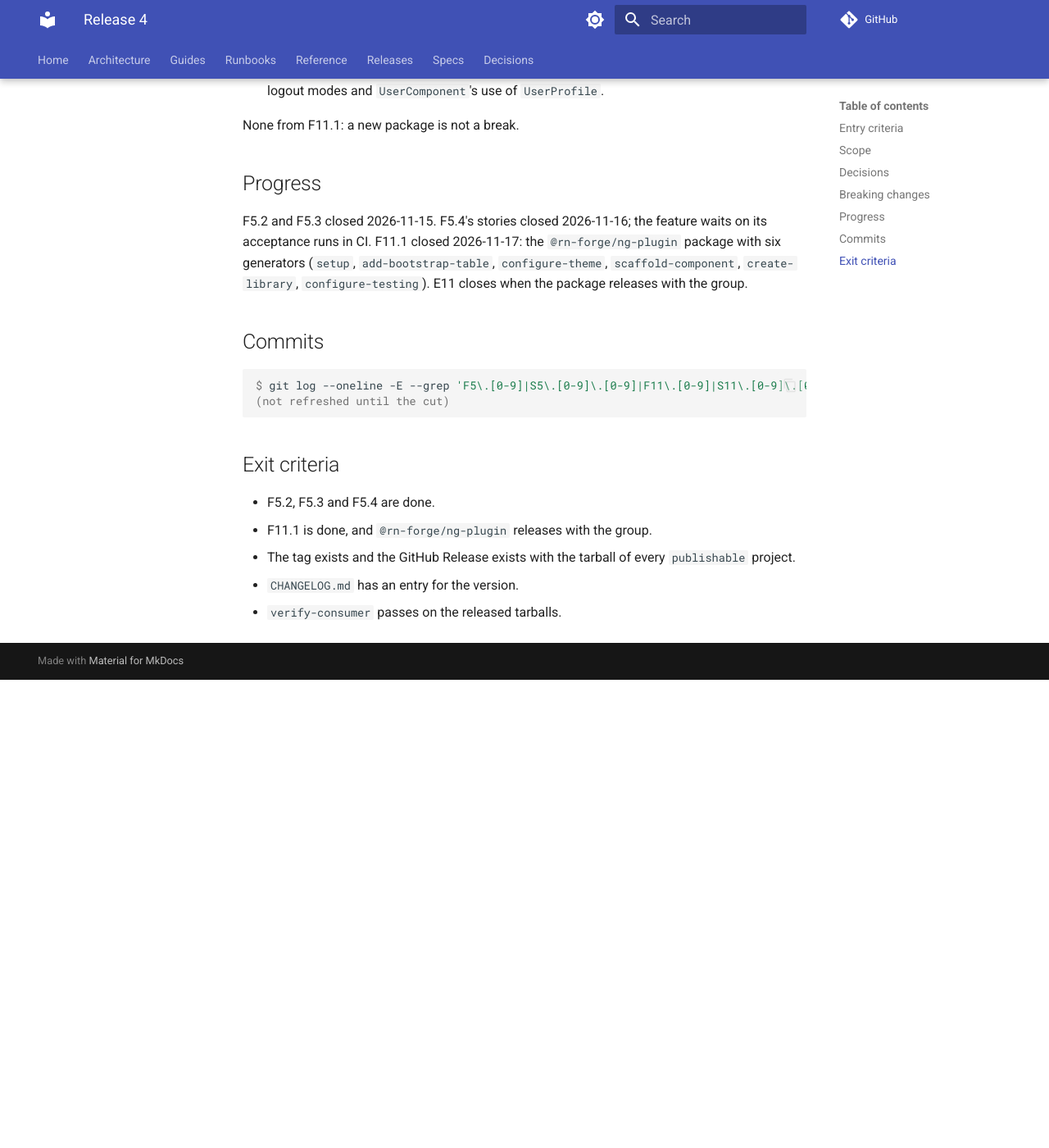
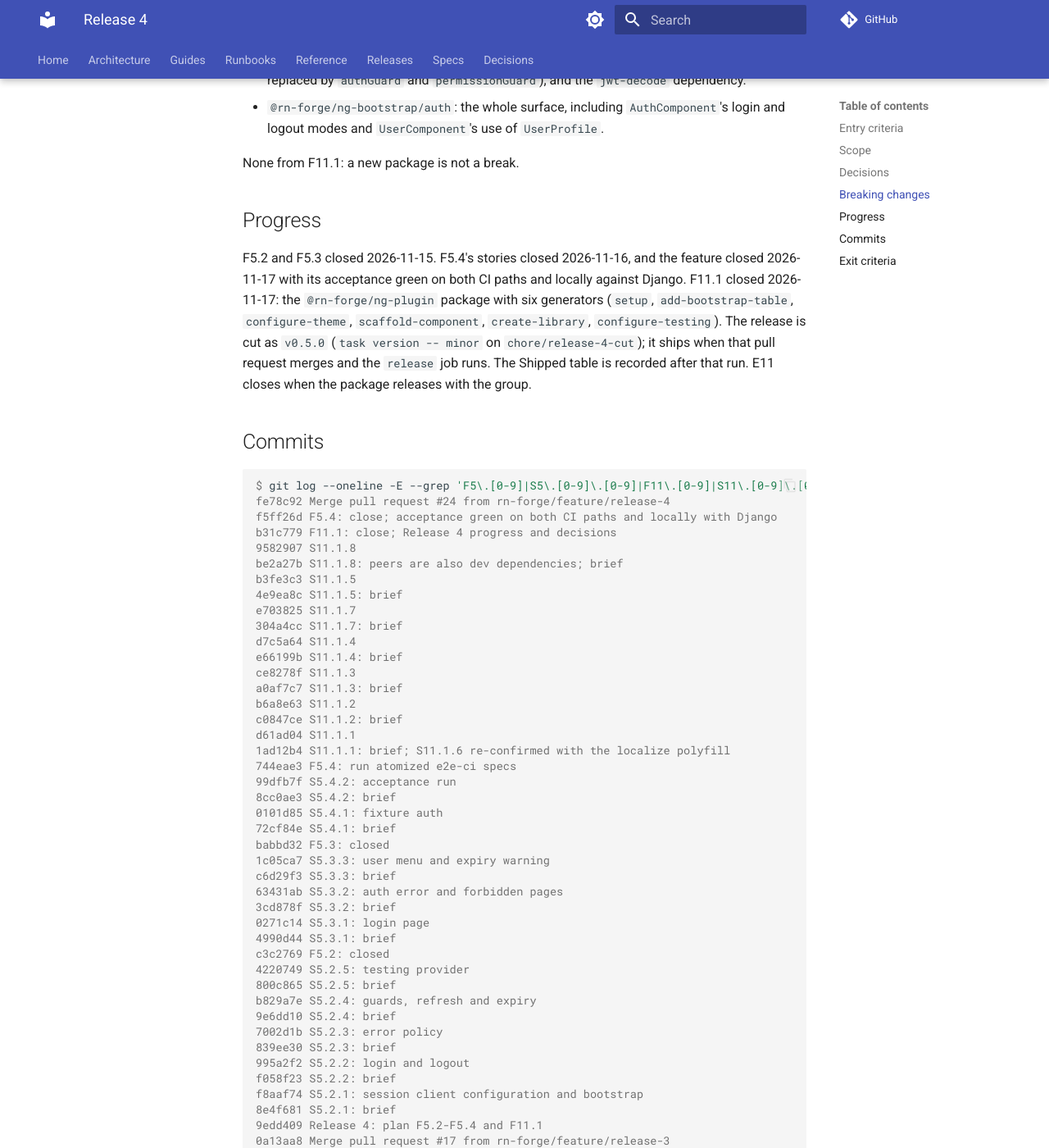
Before and after one commit to rn-forge/ngkit, an MkDocs documentation site: the page built from docs/releases/release-4/index.md, in a window 1280 px wide and 1400 px high, scrolled down 1408 px. Shown: the whole window at 82% size. Built offline with MkDocs 1.6.1 and Material for MkDocs 9.7.7, drawn with Linux system fonts in a browser that asks for light colours; comment, search, counter and statistics services are not loaded; before the commit the page ends 2237 px from its top, so only the background shows below that; some of the changed text lies outside the part shown.

Commit message:
Release 4: version 0.5.0; Release 3 shipped
Co-Authored-By: Claude Sonnet 5.5 <noreply@anthropic.com>

````diff
--- a/docs/releases/release-4/index.md
+++ b/docs/releases/release-4/index.md
@@ -2,7 +2,8 @@
 
 |  |  |
 | -- | -- |
-| **Status** | planned |
+| **Status** | in progress |
+| **Start Date** | 2026-11-15 |
 
 [Back to releases](../index.md) · [Releasing](../../runbooks/releasing.md)
 
@@ -62,18 +63,65 @@ None from F11.1: a new package is not a break.
 
 ## Progress
 
-F5.2 and F5.3 closed 2026-11-15. F5.4's stories closed 2026-11-16; the feature
-waits on its acceptance runs in CI. F11.1 closed 2026-11-17: the
-`@rn-forge/ng-plugin` package with six generators (`setup`,
-`add-bootstrap-table`, `configure-theme`, `scaffold-component`,
-`create-library`, `configure-testing`). E11 closes when the package releases
-with the group.
+F5.2 and F5.3 closed 2026-11-15. F5.4's stories closed 2026-11-16, and the
+feature closed 2026-11-17 with its acceptance green on both CI paths and locally
+against Django. F11.1 closed 2026-11-17: the `@rn-forge/ng-plugin` package with
+six generators (`setup`, `add-bootstrap-table`, `configure-theme`,
+`scaffold-component`, `create-library`, `configure-testing`). The release is cut
+as `v0.5.0` (`task version -- minor` on `chore/release-4-cut`); it ships when
+that pull request merges and the `release` job runs. The Shipped table is
+recorded after that run. E11 closes when the package releases with the group.
 
 ## Commits
 
 ```console
 $ git log --oneline -E --grep 'F5\.[0-9]|S5\.[0-9]\.[0-9]|F11\.[0-9]|S11\.[0-9]\.[0-9]'
-(not refreshed until the cut)
+fe78c92 Merge pull request #24 from rn-forge/feature/release-4
+f5ff26d F5.4: close; acceptance green on both CI paths and locally with Django
+b31c779 F11.1: close; Release 4 progress and decisions
+9582907 S11.1.8
+be2a27b S11.1.8: peers are also dev dependencies; brief
+b3fe3c3 S11.1.5
+4e9ea8c S11.1.5: brief
+e703825 S11.1.7
+304a4cc S11.1.7: brief
+d7c5a64 S11.1.4
+e66199b S11.1.4: brief
+ce8278f S11.1.3
+a0af7c7 S11.1.3: brief
+b6a8e63 S11.1.2
+c0847ce S11.1.2: brief
+d61ad04 S11.1.1
+1ad12b4 S11.1.1: brief; S11.1.6 re-confirmed with the localize polyfill
+744eae3 F5.4: run atomized e2e-ci specs
+99dfb7f S5.4.2: acceptance run
+8cc0ae3 S5.4.2: brief
+0101d85 S5.4.1: fixture auth
+72cf84e S5.4.1: brief
+babbd32 F5.3: closed
+1c05ca7 S5.3.3: user menu and expiry warning
+c6d29f3 S5.3.3: brief
+63431ab S5.3.2: auth error and forbidden pages
+3cd878f S5.3.2: brief
+0271c14 S5.3.1: login page
+4990d44 S5.3.1: brief
+c3c2769 F5.2: closed
+4220749 S5.2.5: testing provider
+800c865 S5.2.5: brief
+b829a7e S5.2.4: guards, refresh and expiry
+9e6dd10 S5.2.4: brief
+7002d1b S5.2.3: error policy
+839ee30 S5.2.3: brief
+995a2f2 S5.2.2: login and logout
+f058f23 S5.2.2: brief
+f8aaf74 S5.2.1: session client configuration and bootstrap
+8e4f681 S5.2.1: brief
+9edd409 Release 4: plan F5.2-F5.4 and F11.1
+0a13aa8 Merge pull request #17 from rn-forge/feature/release-3
+b6dd9f7 Release 3 scope: E17 and F5.1; F5.2-F5.4 and F11.1 to the backlog
+d32df2b F5.1 close: accept ADR-0006, settle the E5 wire contract
+9ef6f35 docs(specs): S17.1.2 - convert epics, features and stories to kiln's work model
+0476583 Release 2: move E5 and F11.1 to Release 3
 ```
 
 ## Exit criteria
````
Also changed, not shown: CHANGELOG.md (+29 -0 lines), docs/releases/index.md (+2 -2 lines), docs/releases/release-3/index.md (+10 -3 lines), docs/specs/index.md (+2 -2 lines), 4 other files.
